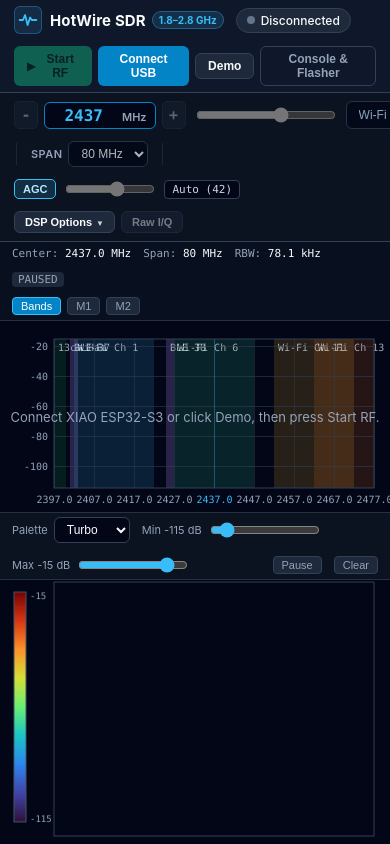
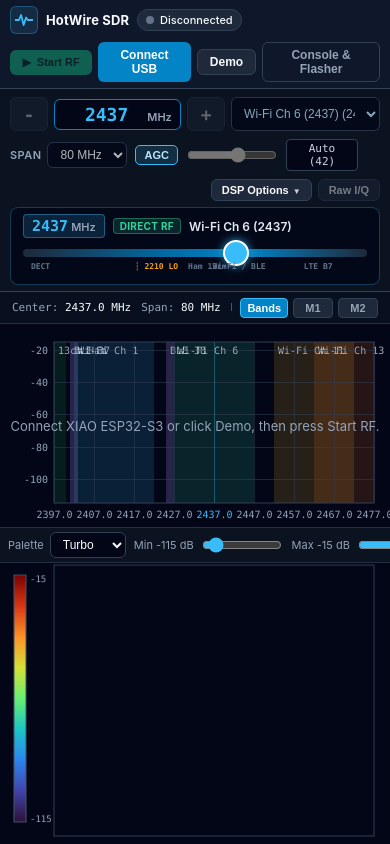
Before and after one commit to hotwire-lab/sdr, a React (Vite) app: page / in a window 390 px wide. Built offline with nearby package versions, Linux system fonts and the light colour scheme.

Commit message:
feat(ui): add full-width frequency slider above spectrum, anchor buttons against live jitter, and optimize for mobile

```diff
--- a/src/components/SdrControlBar.tsx
+++ b/src/components/SdrControlBar.tsx
@@ -108,7 +108,7 @@ export const SdrControlBar: React.FC<SdrControlBarProps> = ({
 
   return (
     <section className="sdr-control-bar" aria-label="RF Tuner and DSP Controls">
-      {/* Primary Row: Essential Frequency, Span, Gain, and Main Actions */}
+      {/* Primary Row: Essential Stepping, Band Preset, Span, Gain, and Actions */}
       <div className="sdr-primary-row">
         {/* Frequency Tuner Cluster */}
         <div className="tuner-cluster">
@@ -154,19 +154,6 @@ export const SdrControlBar: React.FC<SdrControlBarProps> = ({
           >
             +
           </button>
-
-          <input
-            type="range"
-            className="tuner-slider"
-            aria-label="Frequency Range Slider"
-            min={SDR_MIN_FREQ_MHZ}
-            max={SDR_MAX_FREQ_MHZ}
-            step={1}
-            value={centerFreqMhz}
-            onChange={(e) => onCenterFreqChange(Number(e.target.value))}
-            disabled={!connected}
-            title={`${centerFreqMhz} MHz (${isSub2210 ? '5/6 LO' : 'Direct'})`}
-          />
 
           <select
             className="band-select"
@@ -237,6 +224,7 @@ export const SdrControlBar: React.FC<SdrControlBarProps> = ({
           <span className="hw-gain-badge">
             {isAgc ? `Auto (${activeGainIndex})` : `Gain ${gainIndex}`}
           </span>
+          <div className="alert-slot" aria-live="polite">
             {adcClip && (
               <span
                 className="clip-alert-badge"
@@ -250,6 +238,7 @@ export const SdrControlBar: React.FC<SdrControlBarProps> = ({
                 TRUNC
               </span>
             )}
+          </div>
         </div>
 
         <div className="control-spacer" />
@@ -276,6 +265,52 @@ export const SdrControlBar: React.FC<SdrControlBarProps> = ({
           >
             Raw I/Q
           </button>
+        </div>
+      </div>
+
+      {/* Full-Width Frequency Tuning Bar spanning 100% width directly above spectrum */}
+      <div className="sdr-fullwidth-tuner" aria-label="Full-Width Frequency Tuner">
+        <div className="tuner-track-info">
+          <div className="tuner-track-left">
+            <span className="track-freq-badge">
+              <span className="track-freq-val">{centerFreqMhz}</span>
+              <span className="track-freq-unit">MHz</span>
+            </span>
+            <span className={`track-mode-badge ${isSub2210 ? 'lo-active' : 'lo-direct'}`}>
+              {isSub2210 ? '⚡ 5/6 LO' : 'Direct RF'}
+            </span>
+            <span className="track-preset-name">
+              {matchedPreset ? matchedPreset.label : (isSub2210 ? 'Sub-2.2 GHz Band' : '2.4 GHz Band')}
+            </span>
+          </div>
+
+          <div className="tuner-track-right">
+            <span className="track-boundary-val">{SDR_MIN_FREQ_MHZ} MHz</span>
+            <span className="track-arrow">⇄</span>
+            <span className="track-boundary-val">{SDR_MAX_FREQ_MHZ} MHz</span>
+          </div>
+        </div>
+
+        <div className="tuner-slider-wrap">
+          <input
+            type="range"
+            className="fullwidth-tuner-slider"
+            aria-label="Full-width Frequency Tuner Slider"
+            min={SDR_MIN_FREQ_MHZ}
+            max={SDR_MAX_FREQ_MHZ}
+            step={1}
+            value={centerFreqMhz}
+            onChange={(e) => onCenterFreqChange(Number(e.target.value))}
+            disabled={!connected}
+            title={`${centerFreqMhz} MHz (${isSub2210 ? '5/6 LO Divider' : 'Direct Synthesizer'})`}
+          />
+          <div className="tuner-band-ticks" aria-hidden="true">
+            <span className="band-tick" style={{ left: '5.1%' }}>DECT</span>
+            <span className="band-tick band-tick-lo" style={{ left: '38.8%' }}>┆ 2210 LO</span>
+            <span className="band-tick" style={{ left: '53.6%' }}>Ham 13cm</span>
+            <span className="band-tick" style={{ left: '62.8%' }}>Wi-Fi / BLE</span>
+            <span className="band-tick" style={{ left: '85.8%' }}>LTE B7</span>
+          </div>
         </div>
       </div>
 
--- a/src/components/SdrSpectrumWaterfall.tsx
+++ b/src/components/SdrSpectrumWaterfall.tsx
@@ -518,6 +518,11 @@ export const SdrSpectrumWaterfall: React.FC<SdrSpectrumWaterfallProps> = ({
               ΔM2-M1: {(m2.freqMhz - m1.freqMhz).toFixed(2)} MHz | {(m2Db - m1Db).toFixed(1)} dB
             </span>
           )}
+          {hoverInfo && (
+            <span className="hover-readout">
+              ⊕ {hoverInfo.freqMhz.toFixed(2)} MHz ({hoverInfo.dbFs.toFixed(1)} dBFS)
+            </span>
+          )}
         </div>
 
         <div className="hud-controls">
@@ -545,11 +550,6 @@ export const SdrSpectrumWaterfall: React.FC<SdrSpectrumWaterfallProps> = ({
           >
             M2
           </button>
-          {hoverInfo && (
-            <span className="hover-readout">
-              {hoverInfo.freqMhz.toFixed(2)} MHz · {hoverInfo.dbFs.toFixed(1)} dBFS
-            </span>
-          )}
         </div>
       </div>
 
@@ -613,9 +613,10 @@ export const SdrSpectrumWaterfall: React.FC<SdrSpectrumWaterfallProps> = ({
             />
           </div>
           <div className="wf-spacer" />
+          <div className="wf-actions">
             <button
               type="button"
-            className={`btn-mini ${waterfallPaused ? 'active' : ''}`}
+              className={`btn-mini btn-pause ${waterfallPaused ? 'active' : ''}`}
               onClick={() => setWaterfallPaused((p) => !p)}
               title={waterfallPaused ? 'Resume waterfall roll' : 'Pause waterfall roll'}
             >
@@ -623,12 +624,13 @@ export const SdrSpectrumWaterfall: React.FC<SdrSpectrumWaterfallProps> = ({
             </button>
             <button
               type="button"
-            className="btn-mini"
+              className="btn-mini btn-clear"
               onClick={clearWaterfall}
               title="Clear waterfall display"
             >
               Clear
             </button>
+          </div>
         </div>
 
         <div className="waterfall-pane">
--- a/src/styles.css
+++ b/src/styles.css
@@ -24,11 +24,14 @@ body,
   padding: 0;
   width: 100%;
   height: 100%;
+  height: 100dvh;
   background: var(--bg-root);
   color: var(--text-primary);
   font-family: Inter, -apple-system, BlinkMacSystemFont, 'Segoe UI', Roboto, sans-serif;
   font-size: 13px;
   overflow: hidden;
+  -webkit-font-smoothing: antialiased;
+  -moz-osx-font-smoothing: grayscale;
 }
 
 .app-shell {
@@ -36,6 +39,7 @@ body,
   flex-direction: column;
   width: 100%;
   height: 100%;
+  height: 100dvh;
   background: var(--bg-root);
 }
 
@@ -97,9 +101,13 @@ body,
 .btn-stream {
   display: inline-flex;
   align-items: center;
+  justify-content: center;
   gap: 6px;
   padding: 5px 14px;
   font-weight: 700;
+  min-width: 96px; /* Locked width prevents Start RF / Stop RF toggle from shifting buttons */
+  touch-action: manipulation;
+  user-select: none;
 }
 
 .btn-stream .btn-icon {
@@ -283,7 +291,7 @@ input[type='text'] {
 .sdr-control-bar {
   background: #0b1220;
   border-bottom: 1px solid var(--border-subtle);
-  padding: 8px 14px;
+  padding: 8px 14px 6px;
   display: flex;
   flex-direction: column;
   gap: 8px;
@@ -293,7 +301,7 @@ input[type='text'] {
 .sdr-primary-row {
   display: flex;
   align-items: center;
-  gap: 12px;
+  gap: 10px;
   flex-wrap: wrap;
 }
 
@@ -301,28 +309,36 @@ input[type='text'] {
   display: inline-flex;
   align-items: center;
   gap: 6px;
+  flex-shrink: 0;
 }
 
 .btn-step {
   background: var(--bg-elevated);
   border: 1px solid var(--border-subtle);
   color: var(--text-primary);
-  border-radius: 5px;
-  width: 24px;
-  height: 28px;
+  border-radius: 6px;
+  width: 28px;
+  height: 30px;
   display: inline-flex;
   align-items: center;
   justify-content: center;
-  font-size: 15px;
+  font-size: 16px;
   font-weight: 700;
   font-family: ui-monospace, SFMono-Regular, Menlo, monospace;
   cursor: pointer;
   user-select: none;
+  touch-action: manipulation;
+  transition: all 0.1s ease;
 }
 
 .btn-step:hover:not(:disabled) {
   background: #334155;
   border-color: #475569;
+}
+
+.btn-step:active:not(:disabled) {
+  transform: scale(0.94);
+  background: #0284c7;
 }
 
 .btn-step:disabled {
@@ -347,6 +363,7 @@ input[type='text'] {
   font-size: 16px !important;
   font-weight: 700;
   font-family: ui-monospace, SFMono-Regular, Menlo, monospace;
+  font-variant-numeric: tabular-nums;
   color: #38bdf8 !important;
   background: transparent !important;
   outline: none;
@@ -357,13 +374,6 @@ input[type='text'] {
   font-size: 11px;
   color: var(--text-secondary);
   font-weight: 600;
-}
-
-.tuner-slider {
-  width: 140px;
-  margin: 0 4px;
-  accent-color: #38bdf8;
-  cursor: pointer;
 }
 
 .band-select {
@@ -388,6 +398,168 @@ input[type='text'] {
   font-size: 8px;
   margin-left: 4px;
   opacity: 0.8;
+}
+
+/* Full-Width Frequency Tuning Bar right above the spectrum view */
+.sdr-fullwidth-tuner {
+  display: flex;
+  flex-direction: column;
+  gap: 4px;
+  background: rgba(2, 6, 23, 0.75);
+  border: 1px solid rgba(56, 189, 248, 0.28);
+  border-radius: 8px;
+  padding: 6px 12px 10px;
+  width: 100%;
+}
+
+.tuner-track-info {
+  display: flex;
+  align-items: center;
+  justify-content: space-between;
+  font-size: 11px;
+  margin-bottom: 2px;
+}
+
+.tuner-track-left {
+  display: flex;
+  align-items: center;
+  gap: 8px;
+}
+
+.track-freq-badge {
+  display: inline-flex;
+  align-items: baseline;
+  gap: 3px;
+  background: rgba(56, 189, 248, 0.15);
+  border: 1px solid rgba(56, 189, 248, 0.4);
+  border-radius: 4px;
+  padding: 2px 8px;
+}
+
+.track-freq-val {
+  font-family: ui-monospace, SFMono-Regular, Menlo, monospace;
+  font-variant-numeric: tabular-nums;
+  font-weight: 800;
+  font-size: 15px;
+  color: #38bdf8;
+}
+
+.track-freq-unit {
+  font-size: 11px;
+  font-weight: 600;
+  color: #94a3b8;
+}
+
+.track-mode-badge {
+  font-size: 10px;
+  font-weight: 700;
+  padding: 1px 6px;
+  border-radius: 4px;
+  text-transform: uppercase;
+  letter-spacing: 0.03em;
+}
+
+.track-mode-badge.lo-active {
+  background: rgba(245, 158, 11, 0.2);
+  border: 1px solid rgba(245, 158, 11, 0.55);
+  color: #fbbf24;
+}
+
+.track-mode-badge.lo-direct {
+  background: rgba(52, 211, 153, 0.15);
+  border: 1px solid rgba(52, 211, 153, 0.4);
+  color: #34d399;
+}
+
+.track-preset-name {
+  color: #e2e8f0;
+  font-weight: 600;
+  font-size: 12px;
+}
+
+.tuner-track-right {
+  display: flex;
+  align-items: center;
+  gap: 6px;
+  font-family: ui-monospace, SFMono-Regular, Menlo, monospace;
+  font-size: 11px;
+  color: #64748b;
+}
+
+.track-boundary-val {
+  color: #94a3b8;
+}
+
+.track-arrow {
+  color: #475569;
+}
+
+.tuner-slider-wrap {
+  position: relative;
+  width: 100%;
+  padding-bottom: 14px;
+}
+
+.fullwidth-tuner-slider {
+  width: 100%;
+  height: 8px;
+  -webkit-appearance: none;
+  appearance: none;
+  background: linear-gradient(90deg, #1e293b 0%, #0369a1 40%, #0284c7 65%, #1e293b 100%);
+  border-radius: 4px;
+  outline: none;
+  cursor: pointer;
+  margin: 4px 0 0;
+}
+
+.fullwidth-tuner-slider::-webkit-slider-thumb {
+  -webkit-appearance: none;
+  appearance: none;
+  width: 22px;
+  height: 22px;
+  border-radius: 50%;
+  background: #38bdf8;
+  border: 2px solid #ffffff;
+  box-shadow: 0 0 10px rgba(56, 189, 248, 0.8), 0 2px 4px rgba(0, 0, 0, 0.5);
+  cursor: pointer;
+  transition: transform 0.08s ease;
+}
+
+.fullwidth-tuner-slider::-webkit-slider-thumb:hover {
+  transform: scale(1.18);
+}
+
+.fullwidth-tuner-slider::-moz-range-thumb {
+  width: 22px;
+  height: 22px;
+  border-radius: 50%;
+  background: #38bdf8;
+  border: 2px solid #ffffff;
+  box-shadow: 0 0 10px rgba(56, 189, 248, 0.8), 0 2px 4px rgba(0, 0, 0, 0.5);
+  cursor: pointer;
+}
+
+.tuner-band-ticks {
+  position: absolute;
+  left: 0;
+  right: 0;
+  bottom: 0;
+  height: 12px;
+  pointer-events: none;
+}
+
+.band-tick {
+  position: absolute;
+  transform: translateX(-50%);
+  font-family: ui-monospace, SFMono-Regular, Menlo, monospace;
+  font-size: 9px;
+  font-weight: 600;
+  color: #64748b;
+  white-space: nowrap;
+}
+
+.band-tick-lo {
+  color: #f59e0b;
 }
 
 /* Collapsible Secondary DSP Row */
@@ -491,32 +663,52 @@ input[type='text'] {
   display: inline-flex;
   align-items: center;
   gap: 7px;
+  flex-shrink: 0;
 }
 
 .gain-slider {
   width: 90px;
   accent-color: #38bdf8;
+  cursor: pointer;
 }
 
 .hw-gain-badge {
   font-family: ui-monospace, SFMono-Regular, Menlo, monospace;
+  font-variant-numeric: tabular-nums;
   font-size: 11px;
   padding: 2px 7px;
   border-radius: 4px;
   background: #020617;
   border: 1px solid var(--border-subtle);
   color: #cbd5e1;
+  min-width: 72px; /* Fixed width stops adjacent buttons shifting when gain changes digits */
+  text-align: center;
+  display: inline-block;
+}
+
+.alert-slot {
+  display: inline-flex;
+  align-items: center;
+  gap: 4px;
+  min-width: 44px; /* Reserved slot stops CLIP/TRUNC toggle from shifting actions */
+  height: 24px;
 }
 
 .clip-alert-badge {
   font-family: ui-monospace, SFMono-Regular, Menlo, monospace;
   font-size: 11px;
   font-weight: 700;
-  padding: 2px 7px;
+  padding: 2px 6px;
   border-radius: 4px;
   background: rgba(239, 68, 68, 0.25);
   border: 1px solid #f87171;
   color: #fecaca;
+  animation: pulseAlert 0.8s infinite alternate ease-in-out;
+}
+
+@keyframes pulseAlert {
+  from { opacity: 0.8; }
+  to { opacity: 1; filter: drop-shadow(0 0 4px rgba(248, 113, 113, 0.6)); }
 }
 
 .trunc-alert-badge {
@@ -543,20 +735,30 @@ input[type='text'] {
   display: flex;
   align-items: center;
   justify-content: space-between;
-  gap: 10px;
-  padding: 5px 12px;
+  gap: 8px;
+  padding: 4px 12px;
   background: #080f1e;
   border-bottom: 1px solid rgba(51, 65, 85, 0.65);
-  flex-wrap: wrap;
+  flex-wrap: nowrap; /* Never wrap to prevent vertical button jumping */
+  min-height: 32px;
 }
 
 .hud-metrics {
   display: flex;
   align-items: center;
-  gap: 12px;
-  flex-wrap: wrap;
+  gap: 10px;
+  flex: 1;
+  min-width: 0;
+  overflow-x: auto;
+  white-space: nowrap;
   font-family: ui-monospace, SFMono-Regular, Menlo, monospace;
+  font-variant-numeric: tabular-nums;
   font-size: 11px;
+  scrollbar-width: none;
+}
+
+.hud-metrics::-webkit-scrollbar {
+  display: none;
 }
 
 .hud-item strong {
@@ -565,10 +767,14 @@ input[type='text'] {
 }
 
 .hud-fps {
-  padding: 1px 6px;
+  padding: 2px 6px;
   border-radius: 4px;
   background: #1e293b;
   color: var(--text-secondary);
+  font-variant-numeric: tabular-nums;
+  min-width: 62px;
+  text-align: center;
+  flex-shrink: 0;
 }
 
 .hud-fps.live {
@@ -581,19 +787,27 @@ input[type='text'] {
   border-radius: 4px;
   background: rgba(244, 114, 182, 0.16);
   color: #f9a8d4;
+  flex-shrink: 0;
+}
+
+.hover-readout {
+  font-family: ui-monospace, SFMono-Regular, Menlo, monospace;
+  font-variant-numeric: tabular-nums;
+  font-size: 11px;
+  color: #38bdf8;
+  background: rgba(56, 189, 248, 0.12);
+  border: 1px solid rgba(56, 189, 248, 0.3);
+  padding: 1px 6px;
+  border-radius: 4px;
+  flex-shrink: 0;
 }
 
 .hud-controls {
   display: flex;
   align-items: center;
-  gap: 6px;
-}
-
-.hover-readout {
-  font-family: ui-monospace, SFMono-Regular, Menlo, monospace;
-  font-size: 11px;
-  color: #bae6fd;
-  padding-left: 6px;
+  gap: 5px;
+  flex-shrink: 0;
+  margin-left: auto; /* Fixed right anchor keeps buttons completely still */
 }
 
 .btn-mini {
@@ -601,9 +815,18 @@ input[type='text'] {
   border: 1px solid var(--border-subtle);
   color: var(--text-secondary);
   border-radius: 4px;
-  padding: 2px 8px;
+  padding: 3px 8px;
   font-size: 11px;
+  font-weight: 600;
   cursor: pointer;
+  touch-action: manipulation;
+  user-select: none;
+  transition: all 0.1s ease;
+}
+
+.btn-mini:hover:not(:disabled) {
+  background: #334155;
+  color: #fff;
 }
 
 .btn-mini.active {
@@ -650,7 +873,13 @@ input[type='text'] {
   background: #0b1220;
   border-top: 1px solid rgba(51, 65, 85, 0.65);
   border-bottom: 1px solid rgba(51, 65, 85, 0.65);
-  flex-wrap: wrap;
+  flex-wrap: nowrap;
+  overflow-x: auto;
+  scrollbar-width: none;
+}
+
+.waterfall-toolbar::-webkit-scrollbar {
+  display: none;
 }
 
 .wf-group {
@@ -659,15 +888,35 @@ input[type='text'] {
   gap: 6px;
   font-size: 11px;
   color: var(--text-secondary);
+  flex-shrink: 0;
 }
 
 .wf-group input[type='range'] {
-  width: 110px;
+  width: 100px;
   accent-color: #38bdf8;
+  cursor: pointer;
 }
 
 .wf-spacer {
   flex: 1;
+}
+
+.wf-actions {
+  display: flex;
+  align-items: center;
+  gap: 6px;
+  flex-shrink: 0;
+  margin-left: auto;
+}
+
+.btn-pause {
+  min-width: 62px;
+  text-align: center;
+}
+
+.btn-clear {
+  min-width: 48px;
+  text-align: center;
 }
 
 .waterfall-pane {
@@ -945,3 +1194,147 @@ input[type='text'] {
 .flasher-placeholder {
   color: #64748b;
 }
+
+/* ==========================================================================
+   Mobile & Responsive Layout Optimizations
+   ========================================================================== */
+
+@media (max-width: 768px) {
+  .toolbar-row {
+    padding: 6px 10px;
+    gap: 8px;
+  }
+
+  .brand-badge {
+    display: none;
+  }
+
+  .status-vidpid {
+    display: none;
+  }
+
+  .sdr-control-bar {
+    padding: 8px 10px 6px;
+    gap: 6px;
+  }
+
+  .sdr-primary-row {
+    gap: 8px;
+  }
+
+  .tuner-cluster {
+    width: 100%;
+    justify-content: space-between;
+  }
+
+  .btn-step {
+    width: 38px;
+    height: 34px;
+    font-size: 18px;
+  }
+
+  .tuner-input-wrap {
+    flex: 1;
+    justify-content: center;
+    padding: 4px 8px;
+  }
+
+  .tuner-mhz-input {
+    width: 80px;
+    font-size: 18px !important;
+  }
+
+  .band-select {
+    flex: 1.2;
+    min-width: 110px;
+    height: 34px;
+  }
+
+  .bar-divider {
+    display: none;
+  }
+
+  .gain-cluster {
+    flex: 1;
+    min-width: 220px;
+  }
+
+  .fullwidth-tuner-slider::-webkit-slider-thumb {
+    width: 26px;
+    height: 26px;
+  }
+
+  .fullwidth-tuner-slider::-moz-range-thumb {
+    width: 26px;
+    height: 26px;
+  }
+
+  .waterfall-toolbar {
+    padding: 4px 8px;
+    gap: 8px;
+  }
+
+  .wf-group input[type='range'] {
+    width: 80px;
+  }
+
+  .spectrum-pane {
+    min-height: 120px;
+  }
+
+  .waterfall-pane {
+    min-height: 120px;
+  }
+}
+
+@media (max-width: 520px) {
+  .brand-title {
+    font-size: 13px;
+  }
+
+  .status-pill {
+    padding: 3px 8px;
+    font-size: 11px;
+  }
+
+  .status-label {
+    max-width: 85px;
+    overflow: hidden;
+    text-overflow: ellipsis;
+    white-space: nowrap;
+  }
+
+  .btn-stream {
+    padding: 5px 10px;
+    min-width: 82px;
+    font-size: 11px;
+  }
+
+  .tuner-track-right {
+    display: none;
+  }
+
+  .band-tick {
+    font-size: 8px;
+  }
+
+  .gain-cluster {
+    width: 100%;
+    justify-content: space-between;
+  }
+
+  .gain-slider {
+    flex: 1;
+    max-width: 120px;
+  }
+
+  .action-cluster {
+    width: 100%;
+    justify-content: flex-end;
+  }
+
+  .hud-controls .btn-mini {
+    min-width: 40px;
+    padding: 3px 6px;
+  }
+}
```
Lines whose indentation alone changed are shown as unchanged.
